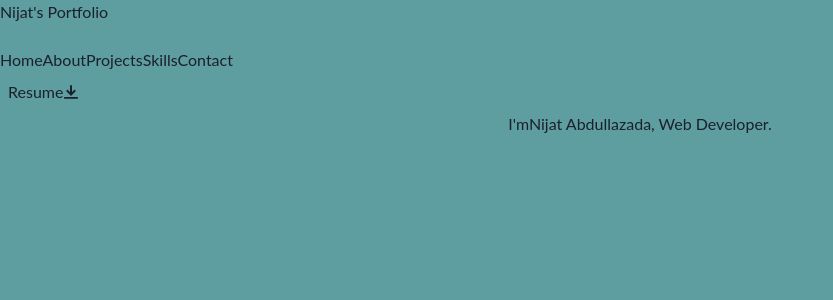
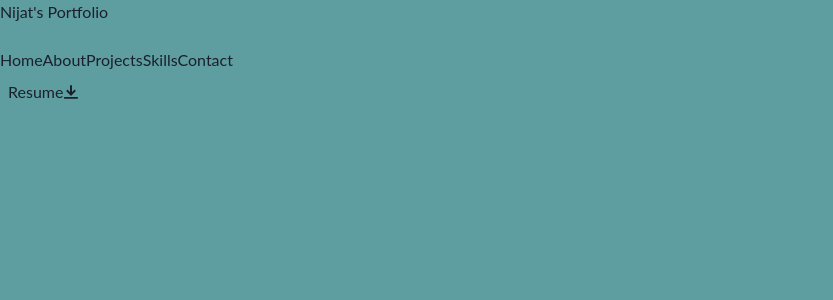
Before and after one commit to neecatt/portfolio-front, a React (Vite) app: page /home in a window 1280 px wide. Shown: the top 300 px of the page, without its empty margins (0-833 px from the left). Built offline with nearby package versions, Linux system fonts and the light colour scheme; no server answers.

Commit message:
Initialized home page

```diff
--- a/src/Components/Home/Home.tsx
+++ b/src/Components/Home/Home.tsx
@@ -1,21 +1,18 @@
-import { Box, Img, Text } from '@chakra-ui/react'
-import React from 'react'
-import './Home.css'
+import { Box, Img, Text } from "@chakra-ui/react";
+import React from "react";
+import "./Home.css";
 
 const Home = () => {
   return (
     <>
-    <Box display={'flex'} justifyContent={'center'} alignContent='center' className=' justify-center align-middle'>
-      <Text className='flex max-w-lg justify-center item-center text-5xl'>I'm<Text as='span' className='font-bold text-blue-300'>Nijat Abdullazada</Text>, Web Developer.
-      </Text>
-      <Img></Img>
-    </Box>
+      <Box
+        display={"flex"}
+        justifyContent={"center"}
+        alignContent="center"
+        className=" justify-center align-middle"
+      ></Box>
+    </>
+  );
+};
 
-
-
-
-    </>
-  )
-}
-
-export default Home
+export default Home;
```
